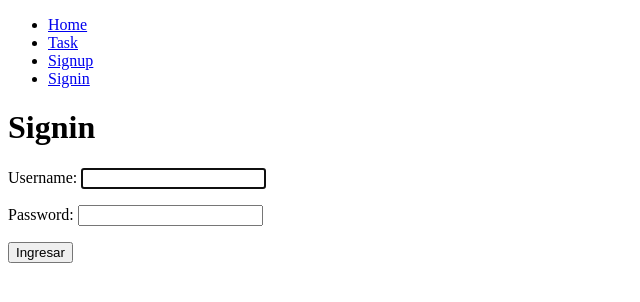
After one commit to DanyBarrueto/Django_Crud, a Django app: page /signin/ in a window 1280 px wide. The commit adds this page. Shown: the top 302 px of the page, without its empty margins (0-640 px from the left). Run offline with Django 5.2, Linux system fonts and the light colour scheme.

Commit message:
V1.8
Configuración del login para poder ingresar con usuarios ya registrados anteriormente junto con validación de la contraseña y usuario (1:03:33)

```diff
--- a/djangocrud/urls.py
+++ b/djangocrud/urls.py
@@ -23,5 +23,6 @@ urlpatterns = [
     path('', views.home, name='home'),
     path('signup/', views.signup, name='signup'),
     path('tasks/', views.tasks, name='tasks'),
-    path('logout/', views.signout, name='logout')
+    path('logout/', views.signout, name='logout'),
+    path('signin/', views.signin, name='signin')
 ]
--- a/tasks/templates/base.html
+++ b/tasks/templates/base.html
@@ -26,6 +26,9 @@
             <li>
                 <a href="/signup">Signup</a>
             </li>
+            <li>
+                <a href="/signin">Signin</a>
+            </li>
             {% endif %}
 
         </ul>
--- /dev/null
+++ b/tasks/templates/signin.html
@@ -0,0 +1,16 @@
+{% extends 'base.html' %}
+
+{% block content %}
+<h1>Signin</h1>
+
+{{error}}
+
+<form action="" method="post">
+    {% csrf_token %}
+    {{form.as_p}}
+    <button>
+        Ingresar
+    </button>
+</form>
+
+{% endblock %}
--- a/tasks/views.py
+++ b/tasks/views.py
@@ -1,16 +1,16 @@
 from django.shortcuts import render, redirect
-from django.contrib.auth.forms import UserCreationForm
+from django.contrib.auth.forms import UserCreationForm, AuthenticationForm
 from django.contrib.auth.models import User
-from django.contrib.auth import login, logout
+from django.contrib.auth import login, logout, authenticate
 from django.db import IntegrityError
 
 # Create your views here
 
-#Ruta principal
+# Ruta principal
 def home(request):
     return render(request, 'home.html',)
 
-#Configuración de la ruta para registrarse
+# Configuración de la ruta para registrarse
 def signup(request):
     if request.method == 'GET':
         return render(request, 'signup.html', {
@@ -35,11 +35,29 @@ def signup(request):
             "error": 'la Contraseña no coincide'
         })
 
-#Ruta task
-def tasks (request):
+# Ruta task
+def tasks(request):
     return render(request, 'tasks.html')
 
-#Configuración de la ruta para poder cerrar sesión
+# Configuración de la ruta para poder cerrar sesión
 def signout(request):
     logout(request)
     return redirect('home')
+
+# Configuración de la ruta para poder iniciar sesión
+def signin(request):
+    if request.method == 'GET':
+        return render(request, 'signin.html', {
+            'form': AuthenticationForm
+        })
+    else:
+        user = authenticate(
+            request, username=request.POST['username'], password=request.POST['password'])
+        if user is None:
+            return render(request, 'signin.html',{
+            'form': AuthenticationForm,
+            'error': 'Usuario o contraseña incorrecta'
+        })
+        else:
+            login(request, user)
+            return redirect('tasks')
```
Also changed, not shown: db.sqlite3.
